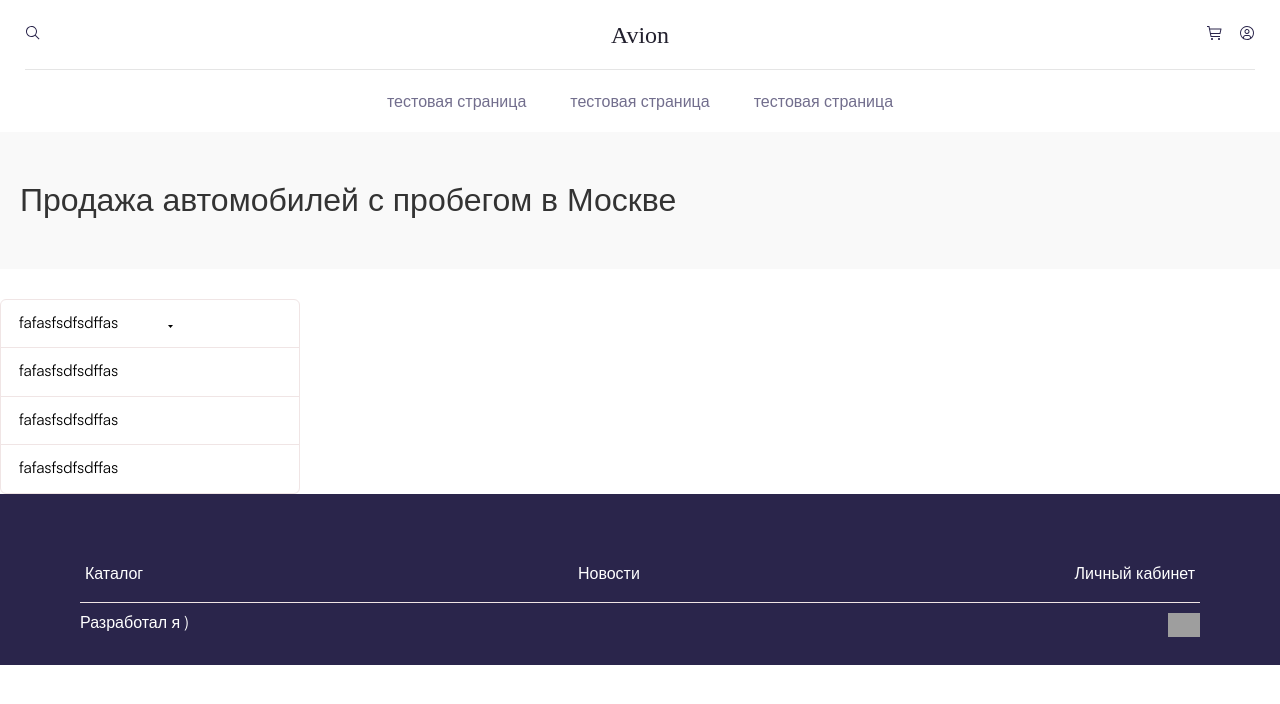
After one commit to NoNamePablos/cursworkWeb, a PHP site: page /catalog.html in a window 1280 px wide. The commit adds this page. Shown: the top 704 px of the page. Run offline with PHP 8.4, Linux system fonts and the light colour scheme; some web fonts are replaced; grey boxes are pictures that could not be loaded.

Commit message:
add page

```diff
--- /dev/null
+++ b/assets/js/main.js
@@ -0,0 +1,9 @@
+if(document.querySelector(".catalog-form")){
+    const filterCards=document.querySelectorAll(".filter-card");
+    filterCards.forEach(el=>{
+        const buttonCard=el.querySelector(".filter-card__ico");
+        buttonCard.addEventListener('click',()=>{
+            el.classList.toggle("active");
+        })
+    })
+}
--- /dev/null
+++ b/catalog.html
@@ -0,0 +1,91 @@
+<!DOCTYPE html>
+<html lang="en">
+<head>
+    <meta charset="UTF-8" />
+    <meta http-equiv="X-UA-Compatible" content="IE=edge" />
+    <meta name="viewport" content="width=device-width, initial-scale=1.0" />
+    <link rel="stylesheet" href="./style.css" />
+    <title>kurs</title>
+</head>
+<body>
+<div class="container">
+    <header class="header">
+        <div class="header__top">
+            <div class="header__search header-left">
+                <img src="./assets/img/UI/Search.svg" alt="Search" />
+            </div>
+            <a href=""><h1 class="header__title">Avion</h1></a>
+            <div class="header__top-right">
+                <a href="" class="header__cart">
+                    <img src="./assets/img/UI/Shopping--cart.svg" alt="Cart" />
+                </a>
+                <a href="" class="header__user">
+                    <img src="./assets/img/UI/User--avatar.svg" alt="User" />
+                </a>
+            </div>
+        </div>
+        <div class="header__bottom">
+            <div class="header__list">
+                <a href="element.path" class="header__list-link"
+                >тестовая страница</a
+                >
+                <a href="element.path" class="header__list-link"
+                >тестовая страница</a
+                >
+                <a href="element.path" class="header__list-link"
+                >тестовая страница</a
+                >
+            </div>
+        </div>
+    </header>
+    <div class="subheader">
+        <h1 class="subheader__title title-clash title-clash-2">Продажа автомобилей с пробегом в Москве</h1>
+    </div>
+    <div class="catalog">
+       <div class="catalog-container">
+           <aside class="catalog-filter">
+            <form class="catalog-form" action="" method="get" >
+                <div class="filter-card">
+                    <div class="filter-card__header">
+                        <p class="filter-card__title">fafasfsdfsdffas</p>
+                        <i class="filter-card__ico" aria-hidden="true"><svg xmlns="http://www.w3.org/2000/svg" width="5" height="3" viewBox="0 0 5 3"><path class="cls-1" d="M250,80h5l-2.5,3Z" transform="translate(-250 -80)"></path></svg></i>
+                    </div>
+                </div>
+                <div class="filter-card">
+                    fafasfsdfsdffas
+                </div>
+                <div class="filter-card">
+                    fafasfsdfsdffas
+                </div>
+                <div class="filter-card">
+                    fafasfsdfsdffas
+                </div>
+            </form>
+           </aside>
+           <section class="catalog-cards">
+               <div class="catalog-grid"></div>
+           </section>
+       </div>
+    </div>
+    <footer class="footer">
+        <div class="footer-top">
+            <a href="" class="footer-item">Каталог</a>
+            <a href="" class="footer-item">Новости</a>
+            <a href="" class="footer-item">Личный кабинет</a>
+        </div>
+        <div class="footer-bottom">
+            <p class="footer__copyright">Разработал я )</p>
+            <div class="footer-socials">
+                <a href="" class="footer-socials__item">
+                    <img
+                            src="/assets/img/static/VK_BW_Compact_Logo.png"
+                            target="_blank"
+                            alt="vk" />
+                </a>
+            </div>
+        </div>
+    </footer>
+</div>
+<script src="/assets/js/main.js"></script>
+</body>
+</html>
--- a/index.html
+++ b/index.html
@@ -387,5 +387,6 @@
         </div>
       </footer>
     </div>
+  <script src="/assets/js/main.js"></script>
   </body>
 </html>
--- a/scss/_base.scss
+++ b/scss/_base.scss
@@ -9,6 +9,7 @@
     --border-dark: #CAC6DA;
     --color-title: #22202E;
     --danger:#dc130d;
+    --dark-color:#333;
 }
 *,
 *::after,
--- a/scss/_blocks.scss
+++ b/scss/_blocks.scss
@@ -2,3 +2,4 @@
 @import "./blocks/about-block";
 @import "./blocks/products-block";
 @import "./blocks/signup-block";
+@import "./blocks/catalog-block";
--- a/scss/_cards.scss
+++ b/scss/_cards.scss
@@ -1,3 +1,4 @@
 @import "./cards/card-hero";
 @import "./cards/card-about";
 @import "./cards/card-products";
+@import "./cards/card-filter";
--- a/scss/_global.scss
+++ b/scss/_global.scss
@@ -1,2 +1,3 @@
 @import "./global/header";
 @import "./global/footer";
+@import "./global/subheader";
--- /dev/null
+++ b/scss/blocks/_catalog-block.scss
@@ -0,0 +1,19 @@
+.catalog{
+	background-color: var(--color-white);
+  	&-container{
+	  display: grid;
+	  grid-template-columns: 300px 1fr;
+	  grid-column-gap: 30px;
+	  margin-top: 30px;
+	}
+  &-form{
+	border-radius: 6px;
+	border: 1px solid var(--grey);
+	background-color: var(--color-white);
+	& .filter-card{
+	  &:last-child{
+		border-bottom: initial;
+	  }
+	}
+  }
+}
--- /dev/null
+++ b/scss/cards/_card-filter.scss
@@ -0,0 +1,23 @@
+.filter-card{
+  	width: 100%;
+  	padding: 13px 18px 16px;
+  	border-bottom: 1px solid var(--grey);
+  &__header{
+	height: auto;
+	display: flex;
+  }
+  &__title{
+	padding-right: 50px;
+  }
+  &__ico{
+	height: 100%;
+	width: 20px;
+  }
+  &.active{
+	& .filter-card__ico{
+	 & svg{
+	   transform: rotate(180deg);
+	 }
+	}
+  }
+}
--- /dev/null
+++ b/scss/global/_subheader.scss
@@ -0,0 +1,8 @@
+.subheader{
+	padding: 50px 20px 50px;
+	background-color: var(--light-grey);
+	width: 100%;
+	&__title{
+		color: var(--dark-color);
+	 }
+}
--- a/style.css
+++ b/style.css
@@ -72,8 +72,7 @@ a {
 abbr[title] {
   border-bottom: none; /* 1 */
   text-decoration: underline; /* 2 */
-  -webkit-text-decoration: underline dotted;
-          text-decoration: underline dotted; /* 2 */
+  text-decoration: underline dotted; /* 2 */
 }
 
 /**
@@ -414,6 +413,7 @@ template {
   --border-dark: #CAC6DA;
   --color-title: #22202E;
   --danger:#dc130d;
+  --dark-color:#333;
 }
 
 *,
@@ -593,10 +593,17 @@ ul {
   margin-left: 15px;
 }
 
+.subheader {
+  padding: 50px 20px 50px;
+  background-color: var(--light-grey);
+  width: 100%;
+}
+.subheader__title {
+  color: var(--dark-color);
+}
+
 .button {
-  -webkit-appearance: none;
-     -moz-appearance: none;
-          appearance: none;
+  appearance: none;
   border: none;
   height: 56px;
   padding: 16px 32px;
@@ -619,20 +626,12 @@ ul {
 
 .input {
   border: none;
-  -webkit-appearance: none;
-     -moz-appearance: none;
-          appearance: none;
+  appearance: none;
   height: 56px;
   padding: 17px 32px;
   background: var(--light-grey);
   color: var(--dark-primary);
   width: 100%;
-}
-.input::-moz-placeholder {
-  color: var(--color-white);
-}
-.input:-ms-input-placeholder {
-  color: var(--color-white);
 }
 .input::placeholder {
   color: var(--color-white);
@@ -707,8 +706,6 @@ ul {
   margin-top: 36px;
   display: grid;
   grid-template-columns: repeat(4, 1fr);
-  height: -webkit-max-content;
-  height: -moz-max-content;
   height: max-content;
   justify-content: space-between;
   grid-column-gap: 22px;
@@ -776,8 +773,6 @@ ul {
   display: block;
   padding: 16px 32px;
   width: auto;
-  max-width: -webkit-max-content;
-  max-width: -moz-max-content;
   max-width: max-content;
   height: 56px;
   text-transform: uppercase;
@@ -809,12 +804,6 @@ ul {
   bottom: 0;
   background: rgba(0, 0, 0, 0.5);
   z-index: 2;
-}
-.sign-up input::-moz-placeholder {
-  color: var(--dark-primary);
-}
-.sign-up input:-ms-input-placeholder {
-  color: var(--dark-primary);
 }
 .sign-up input::placeholder {
   color: var(--dark-primary);
@@ -856,6 +845,24 @@ ul {
   margin-left: 8px;
 }
 
+.catalog {
+  background-color: var(--color-white);
+}
+.catalog-container {
+  display: grid;
+  grid-template-columns: 300px 1fr;
+  grid-column-gap: 30px;
+  margin-top: 30px;
+}
+.catalog-form {
+  border-radius: 6px;
+  border: 1px solid var(--grey);
+  background-color: var(--color-white);
+}
+.catalog-form .filter-card:last-child {
+  border-bottom: initial;
+}
+
 .card-info {
   display: flex;
   flex-direction: column;
@@ -869,8 +876,6 @@ ul {
 }
 @media screen and (max-width: 767px) {
   .card-info {
-    height: -webkit-max-content;
-    height: -moz-max-content;
     height: max-content;
     width: 100%;
     height: 100%;
@@ -887,8 +892,7 @@ ul {
     display: block;
     height: 300px;
     width: 100%;
-    -o-object-fit: cover;
-       object-fit: cover;
+    object-fit: cover;
   }
 }
 .card-info__title {
@@ -912,8 +916,6 @@ ul {
   display: block;
   padding: 16px 32px;
   width: auto;
-  max-width: -webkit-max-content;
-  max-width: -moz-max-content;
   max-width: max-content;
   height: 56px;
   text-transform: uppercase;
@@ -975,3 +977,23 @@ ul {
 .card-product__title, .card-product__prie {
   color: var(--dark-purple);
 }
+
+.filter-card {
+  width: 100%;
+  padding: 13px 18px 16px;
+  border-bottom: 1px solid var(--grey);
+}
+.filter-card__header {
+  height: auto;
+  display: flex;
+}
+.filter-card__title {
+  padding-right: 50px;
+}
+.filter-card__ico {
+  height: 100%;
+  width: 20px;
+}
+.filter-card.active .filter-card__ico svg {
+  transform: rotate(180deg);
+}
```
